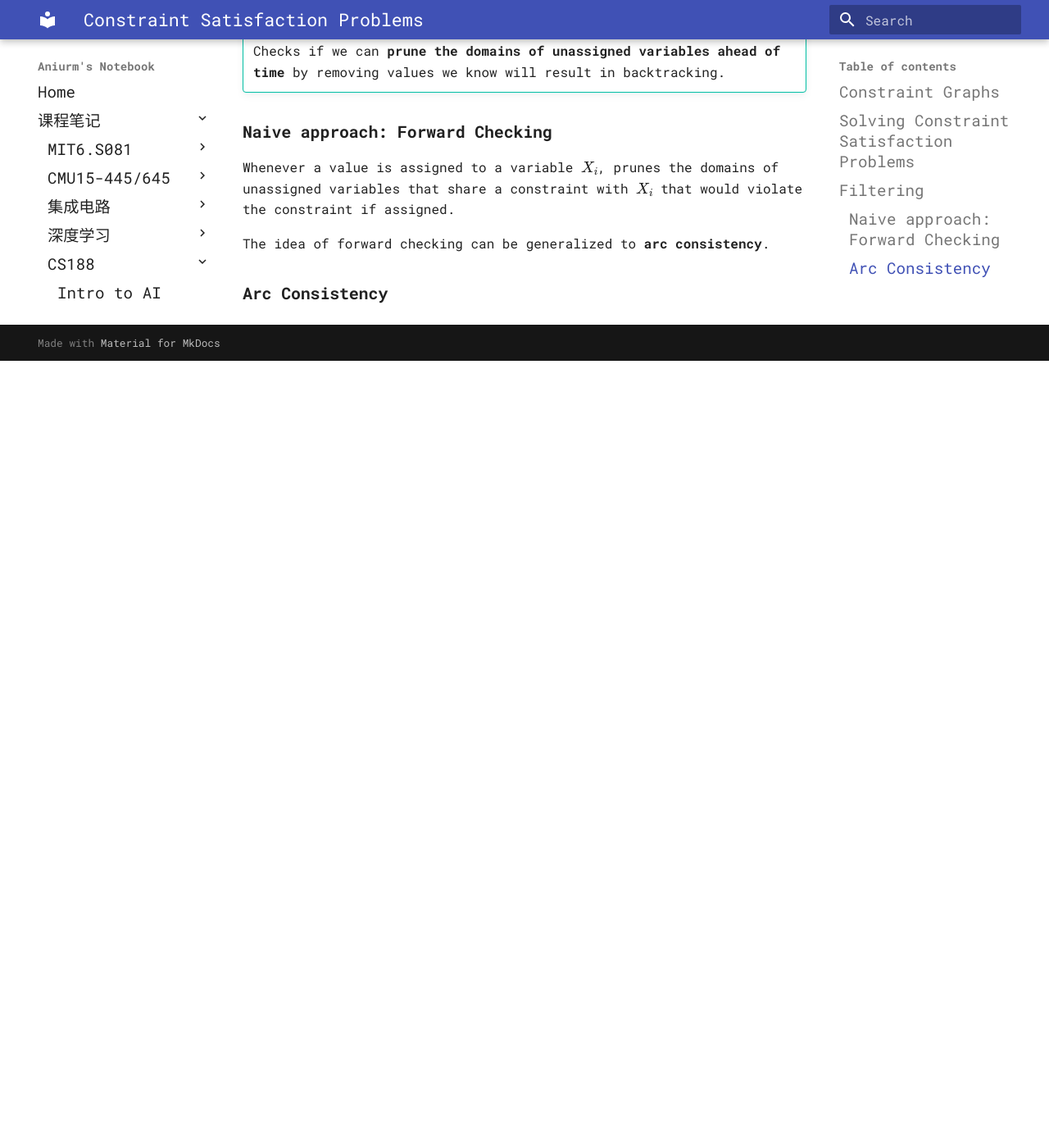
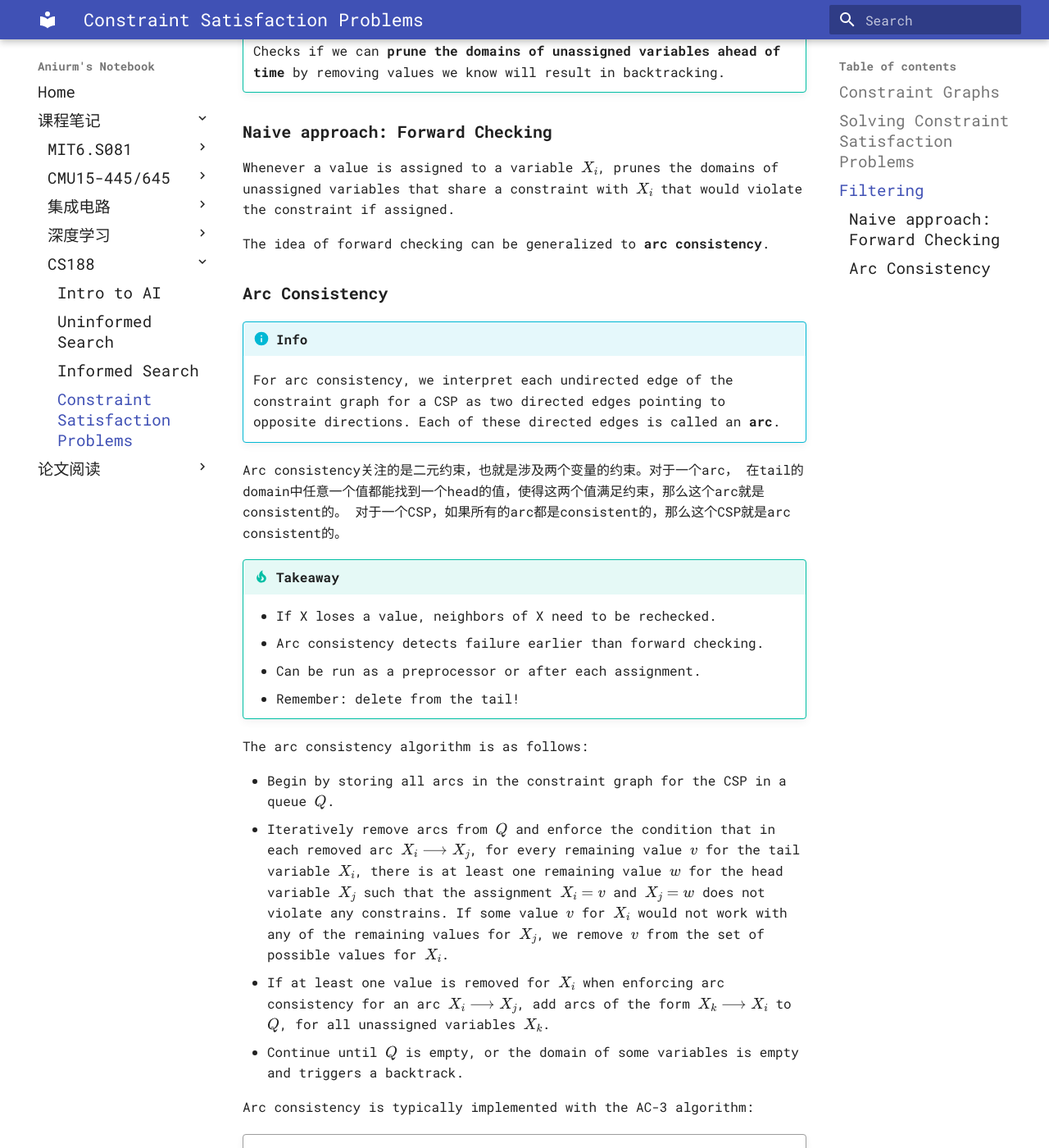
Before and after one commit to Aniurm/notebook, an MkDocs documentation site: the page built from docs/course_notes/cs188/lecture/4-CSPs.md, in a window 1280 px wide and 1400 px high, scrolled down 2242 px. Shown: the whole window at 82% size. Built offline with MkDocs 1.6.1 and Material for MkDocs 9.7.7, drawn with Linux system fonts in a browser that asks for light colours; some web fonts are replaced; before the commit the page ends 2682 px from its top, so only the background shows below that.

Commit message:
feat(cs188): arc consistency

```diff
--- a/docs/course_notes/cs188/lecture/4-CSPs.md
+++ b/docs/course_notes/cs188/lecture/4-CSPs.md
@@ -63,3 +63,40 @@
 The idea of forward checking can be generalized to **arc consistency**.
 
 ### Arc Consistency
+
+!!! info
+    For arc consistency, we interpret each undirected edge of the constraint graph
+    for a CSP as two directed edges pointing to opposite directions.
+    Each of these directed edges is called an **arc**.
+
+Arc consistency关注的是二元约束，也就是涉及两个变量的约束。对于一个arc，
+在tail的domain中任意一个值都能找到一个head的值，使得这两个值满足约束，那么这个arc就是consistent的。
+对于一个CSP，如果所有的arc都是consistent的，那么这个CSP就是arc consistent的。
+
+!!! tip "Takeaway"
+
+    * If X loses a value, neighbors of X need to be rechecked.
+    * Arc consistency detects failure earlier than forward checking.
+    * Can be run as a preprocessor or after each assignment.
+    * Remember: delete from the tail!
+
+The arc consistency algorithm is as follows:
+
+* Begin by storing all arcs in the constraint graph for the CSP in a queue $Q$.
+* Iteratively remove arcs from $Q$ and enforce the condition that in each removed arc
+    $X_{i} \longrightarrow X_{j}$, for every remaining value $v$ for the tail variable
+    $X_i$, there is at least one remaining value $w$ for the head variable $X_j$ such that
+    the assignment $X_i = v$ and $X_j = w$ does not violate any constrains.
+    If some value $v$ for $X_i$ would not work with any of the remaining values for $X_j$,
+    we remove $v$ from the set of possible values for $X_i$.
+* If at least one value is removed for $X_i$ when enforcing arc consistency for an arc
+    $X_i \longrightarrow X_j$, add arcs of the form $X_k \longrightarrow X_i$ to $Q$,
+    for all unassigned variables $X_k$.
+* Continue until $Q$ is empty, or the domain of some variables is empty and
+    triggers a backtrack.
+
+Arc consistency is typically implemented with the AC-3 algorithm:
+
+
+!!! quote ""
+    ![ac-3](../img/ac-3.png)
```
Also changed, not shown: docs/course_notes/cs188/img/ac-3.png (added).
